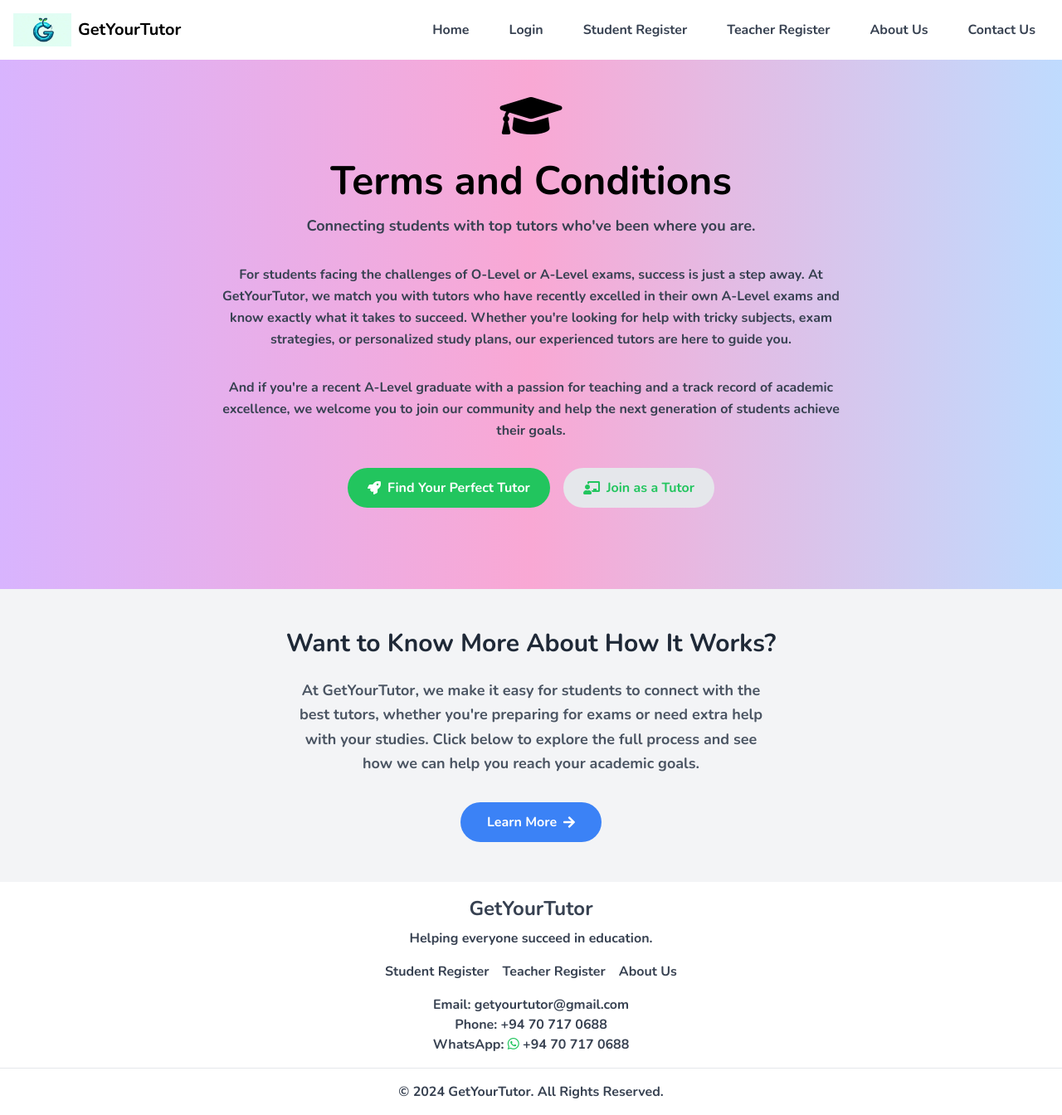
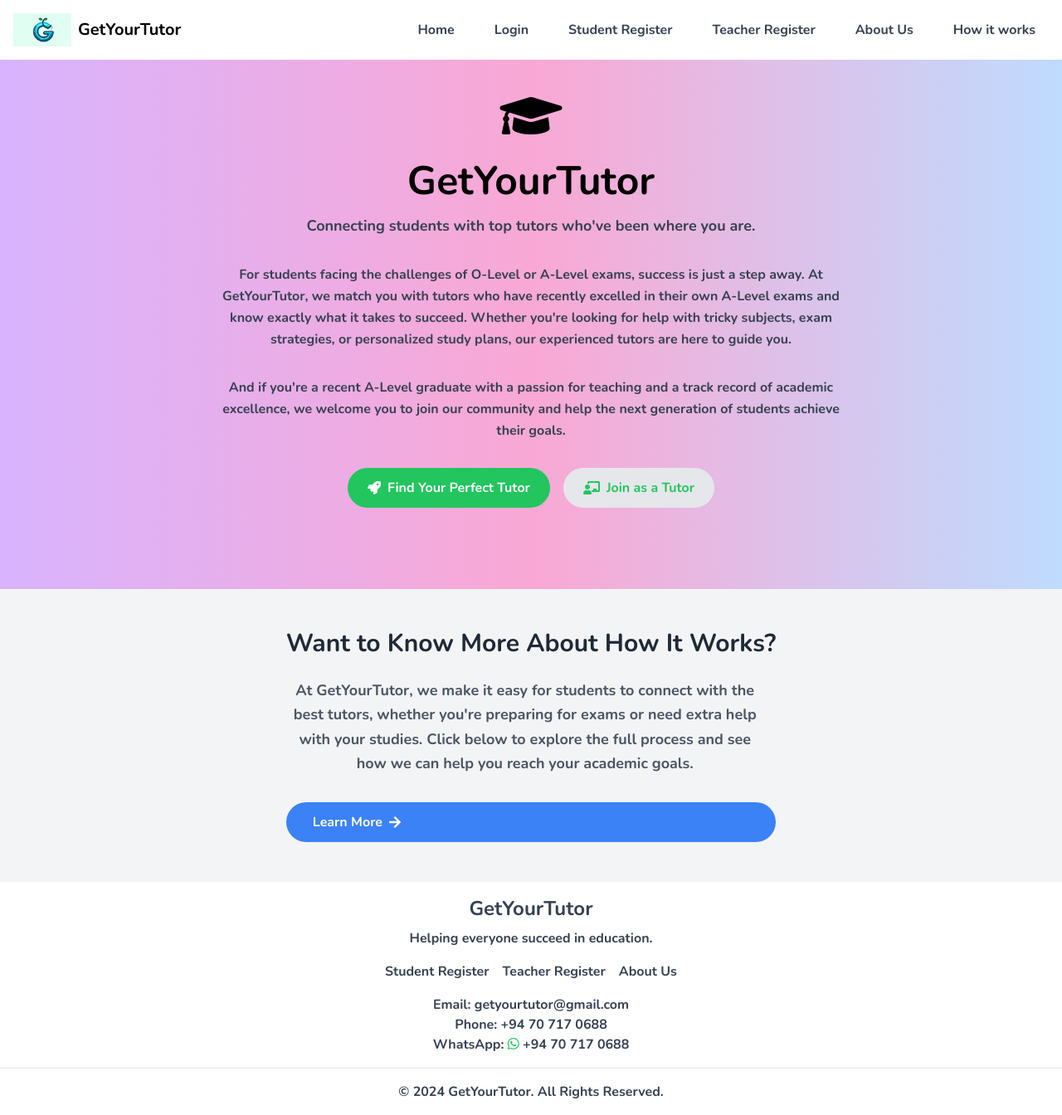
Before and after one commit to Sadil08/myappdone, a Django app: page / in a window 1280 px wide. Shown: the whole page at 83% size. Run offline with Django 5.2, Linux system fonts and the light colour scheme; some libraries are stand-ins or nearby versions.

Commit message:
how it works-2

```diff
--- a/myproject/accounts/templates/about_us.html
+++ b/myproject/accounts/templates/about_us.html
@@ -92,7 +92,7 @@
             <a href="{% url 'student_register' %}" class="text-gray-700 hover:bg-gray-200 px-4 py-2 rounded">Student Register</a>
             <a href="{% url 'teacher_register' %}" class="text-gray-700 hover:bg-gray-200 px-4 py-2 rounded">Teacher Register</a>
             <a href="{% url 'about_us' %}" class="text-gray-700 hover:bg-gray-200 px-4 py-2 rounded">About Us</a>
-            <a href="#" class="text-gray-700 hover:bg-gray-200 px-4 py-2 rounded">Contact Us</a>
+            <a href="{% url 'how_it_works'%}" class="text-gray-700 hover:bg-gray-200 px-4 py-2 rounded">How it works</a>
         </div>
 
         <!-- Hamburger Menu Icon for mobile -->
@@ -109,7 +109,7 @@
     <a href="{% url 'student_register' %}" class="text-gray-700 hover:bg-gray-200 px-4 py-2 rounded">Student Register</a>
     <a href="{% url 'teacher_register' %}" class="text-gray-700 hover:bg-gray-200 px-4 py-2 rounded">Teacher Register</a>
     <a href="{% url 'about_us' %}" class="text-gray-700 hover:bg-gray-200 px-4 py-2 rounded">About Us</a>
-    <a href="#" class="text-gray-700 hover:bg-gray-200 px-4 py-2 rounded">Contact Us</a>
+    <a href="{% url 'how_it_works'%}" class="text-gray-700 hover:bg-gray-200 px-4 py-2 rounded">How it works</a>
 </div>
 
 <script>
--- a/myproject/accounts/templates/accounts/login.html
+++ b/myproject/accounts/templates/accounts/login.html
@@ -73,7 +73,7 @@
             <a href="{% url 'login' %}" class="text-gray-700 hover:bg-gray-200 px-4 py-2 rounded">Login</a>
             <a href="{% url 'student_register' %}" class="text-gray-700 hover:bg-gray-200 px-4 py-2 rounded">Student Register</a>
             <a href="{% url 'teacher_register' %}" class="text-gray-700 hover:bg-gray-200 px-4 py-2 rounded">Teacher Register</a>
-            <a href="#" class="text-gray-700 hover:bg-gray-200 px-4 py-2 rounded">Contact Us</a>
+            <a href="{% url 'how_it_works'%}" class="text-gray-700 hover:bg-gray-200 px-4 py-2 rounded">How it works</a>
         </div>
                 <!-- Hamburger Menu Icon for mobile -->
                 <div class="menu-icon text-2xl cursor-pointer md:hidden" onclick="toggleMenu()">
@@ -88,7 +88,7 @@
     <a href="{% url 'login' %}" class="text-gray-700 hover:bg-gray-200 px-4 py-2 rounded">Login</a>
     <a href="{% url 'student_register' %}" class="text-gray-700 hover:bg-gray-200 px-4 py-2 rounded">Student Register</a>
     <a href="{% url 'teacher_register' %}" class="text-gray-700 hover:bg-gray-200 px-4 py-2 rounded">Teacher Register</a>
-    <a href="#" class="text-gray-700 hover:bg-gray-200 px-4 py-2 rounded">Contact Us</a>
+    <a href="{% url 'how_it_works'%}" class="text-gray-700 hover:bg-gray-200 px-4 py-2 rounded">How it works</a>
 </div>
 
 
--- a/myproject/accounts/templates/accounts/search_teachers.html
+++ b/myproject/accounts/templates/accounts/search_teachers.html
@@ -72,6 +72,7 @@
         <nav class="hidden md:flex space-x-6">
             <a href="{% url 'logout' %}" class="hover-underline-animation">Logout</a>
             <a href="{% url 'about_us' %}" class="hover-underline-animation">About Us</a>
+            <a href="{% url 'how_it_works' %}" class="hover-underline-animation">How it works</a>
         </nav>
 
         <!-- Hamburger Button (visible on mobile) -->
@@ -87,6 +88,7 @@
         <div id="mobileMenu" class="hidden flex flex-col absolute top-16 left-0 w-full bg-gray-800 text-white">
             <a href="{% url 'logout' %}" class="block py-2 px-4 hover:bg-gray-700">Logout</a>
             <a href="{% url 'about_us' %}" class="block py-2 px-4 hover:bg-gray-700">About Us</a>
+            <a href="{% url 'how_it_works' %}" class="block py-2 px-4 hover:bg-gray-700">How it works</a>
         </div>
     </header>
 
--- a/myproject/accounts/templates/accounts/student_dashboard.html
+++ b/myproject/accounts/templates/accounts/student_dashboard.html
@@ -204,6 +204,7 @@
         </ul>
     <a href="{% url 'logout' %}" class="hover-underline-animation">Logout</a>
     <a href="{% url 'search_teachers' %}" class="hover-underline-animation">Search Teachers</a>
+    <a href="{% url 'how_it_works' %}" class="hover-underline-animation">How it works</a>
 
 
 </nav>
@@ -223,6 +224,7 @@
 
             <a href="{% url 'logout' %}" class="block py-2 px-4 hover:bg-gray-700">Logout</a>
             <a href="{% url 'search_teachers' %}" class="block py-2 px-4 hover:bg-gray-700">Search Teachers</a>
+            <a href="{% url 'how_it_works' %}" class="block py-2 px-4 hover:bg-gray-700">How it works</a>
                               <!-- Forum Dropdown Menu -->
                               <ul class="relative group">
                                 <li class="#">
--- a/myproject/accounts/templates/accounts/student_register.html
+++ b/myproject/accounts/templates/accounts/student_register.html
@@ -153,7 +153,7 @@
             <a href="{% url 'login' %}" class="text-gray-700 hover:bg-gray-200 px-4 py-2 rounded">Login</a>
             <a href="{% url 'student_register' %}" class="text-gray-700 hover:bg-gray-200 px-4 py-2 rounded">Student Register</a>
             <a href="{% url 'teacher_register' %}" class="text-gray-700 hover:bg-gray-200 px-4 py-2 rounded">Teacher Register</a>
-            <a href="#" class="text-gray-700 hover:bg-gray-200 px-4 py-2 rounded">Contact Us</a>
+            <a href="{% url 'how_it_works'%}" class="text-gray-700 hover:bg-gray-200 px-4 py-2 rounded">How it works</a>
         </div>
 
         <!-- Hamburger Menu Icon for mobile -->
@@ -169,7 +169,7 @@
     <a href="{% url 'login' %}" class="text-gray-700 hover:bg-gray-200 px-4 py-2 rounded">Login</a>
     <a href="{% url 'student_register' %}" class="text-gray-700 hover:bg-gray-200 px-4 py-2 rounded">Student Register</a>
     <a href="{% url 'teacher_register' %}" class="text-gray-700 hover:bg-gray-200 px-4 py-2 rounded">Teacher Register</a>
-    <a href="#" class="text-gray-700 hover:bg-gray-200 px-4 py-2 rounded">Contact Us</a>
+    <a href="{% url 'how_it_works'%}" class="text-gray-700 hover:bg-gray-200 px-4 py-2 rounded">How it works</a>
 </div>
 
 <script>
--- a/myproject/accounts/templates/accounts/teacher_dashboard.html
+++ b/myproject/accounts/templates/accounts/teacher_dashboard.html
@@ -96,6 +96,7 @@
             </ul>
             <a href="{% url 'logout' %}" class="hover-underline-animation">Logout</a>
             <a href="{% url 'about_us' %}" class="hover-underline-animation">About Us</a>
+            <a href="{% url 'how_it_works' %}" class="hover-underline-animation">How it works</a>
         </nav>
 
         <div class="md:hidden">
@@ -109,6 +110,7 @@
         <div id="mobileMenu" class="hidden flex flex-col absolute top-16 left-0 w-full bg-gray-800 text-white">
             <a href="{% url 'logout' %}" class="block py-2 px-4 hover:bg-gray-700">Logout</a>
             <a href="{% url 'about_us' %}" class="block py-2 px-4 hover:bg-gray-700">About Us</a>
+            <a href="{% url 'how_it_works' %}" class="block py-2 px-4 hover:bg-gray-700">How it works</a>
                                           <!-- Forum Dropdown Menu -->
                                           <ul class="relative group">
                                             <li class="#">
--- a/myproject/accounts/templates/accounts/teacher_register.html
+++ b/myproject/accounts/templates/accounts/teacher_register.html
@@ -153,7 +153,7 @@
             <a href="{% url 'login' %}" class="text-gray-700 hover:bg-gray-200 px-4 py-2 rounded">Login</a>
             <a href="{% url 'student_register' %}" class="text-gray-700 hover:bg-gray-200 px-4 py-2 rounded">Student Register</a>
             <a href="{% url 'teacher_register' %}" class="text-gray-700 hover:bg-gray-200 px-4 py-2 rounded">Teacher Register</a>
-            <a href="#" class="text-gray-700 hover:bg-gray-200 px-4 py-2 rounded">Contact Us</a>
+            <a href="{% url 'how_it_works'%}" class="text-gray-700 hover:bg-gray-200 px-4 py-2 rounded">How it works</a>
         </div>
 
         <!-- Hamburger Menu Icon for mobile -->
@@ -169,7 +169,7 @@
     <a href="{% url 'login' %}" class="text-gray-700 hover:bg-gray-200 px-4 py-2 rounded">Login</a>
     <a href="{% url 'student_register' %}" class="text-gray-700 hover:bg-gray-200 px-4 py-2 rounded">Student Register</a>
     <a href="{% url 'teacher_register' %}" class="text-gray-700 hover:bg-gray-200 px-4 py-2 rounded">Teacher Register</a>
-    <a href="#" class="text-gray-700 hover:bg-gray-200 px-4 py-2 rounded">Contact Us</a>
+    <a href="{% url 'how_it_works'%}" class="text-gray-700 hover:bg-gray-200 px-4 py-2 rounded">How it works</a>
 </div>
 
 <script>
--- a/myproject/accounts/templates/error.html
+++ b/myproject/accounts/templates/error.html
@@ -72,7 +72,7 @@
             <a href="{% url 'login' %}" class="text-gray-700 hover:bg-gray-200 px-4 py-2 rounded">Login</a>
             <a href="{% url 'student_register' %}" class="text-gray-700 hover:bg-gray-200 px-4 py-2 rounded">Student Register</a>
             <a href="{% url 'teacher_register' %}" class="text-gray-700 hover:bg-gray-200 px-4 py-2 rounded">Teacher Register</a>
-            <a href="#" class="text-gray-700 hover:bg-gray-200 px-4 py-2 rounded">Contact Us</a>
+            <a href="{% url 'how_it_works'%}" class="text-gray-700 hover:bg-gray-200 px-4 py-2 rounded">How it works</a>
         </div>
 
         <!-- Hamburger Menu Icon for mobile -->
@@ -87,7 +87,7 @@
     <a href="{% url 'login' %}" class="text-gray-700 hover:bg-gray-200 px-4 py-2 rounded">Login</a>
     <a href="{% url 'student_register' %}" class="text-gray-700 hover:bg-gray-200 px-4 py-2 rounded">Student Register</a>
     <a href="{% url 'teacher_register' %}" class="text-gray-700 hover:bg-gray-200 px-4 py-2 rounded">Teacher Register</a>
-    <a href="#" class="text-gray-700 hover:bg-gray-200 px-4 py-2 rounded">Contact Us</a>
+    <a href="{% url 'how_it_works'%}" class="text-gray-700 hover:bg-gray-200 px-4 py-2 rounded">How it works</a>
 </div>
 
 
--- a/myproject/accounts/templates/home.html
+++ b/myproject/accounts/templates/home.html
@@ -74,7 +74,7 @@
             <a href="{% url 'student_register' %}" class="text-gray-700 hover:bg-gray-200 px-4 py-2 rounded">Student Register</a>
             <a href="{% url 'teacher_register' %}" class="text-gray-700 hover:bg-gray-200 px-4 py-2 rounded">Teacher Register</a>
             <a href="{% url 'about_us' %}" class="text-gray-700 hover:bg-gray-200 px-4 py-2 rounded">About Us</a>
-            <a href="#" class="text-gray-700 hover:bg-gray-200 px-4 py-2 rounded">Contact Us</a>
+            <a href="{% url 'how_it_works'%}" class="text-gray-700 hover:bg-gray-200 px-4 py-2 rounded">How it works</a>
         </div>
 
         <!-- Hamburger Menu Icon for mobile -->
@@ -91,7 +91,7 @@
     <a href="{% url 'student_register' %}" class="text-gray-700 hover:bg-gray-200 px-4 py-2 rounded">Student Register</a>
     <a href="{% url 'teacher_register' %}" class="text-gray-700 hover:bg-gray-200 px-4 py-2 rounded">Teacher Register</a>
     <a href="{% url 'about_us' %}" class="text-gray-700 hover:bg-gray-200 px-4 py-2 rounded">About Us</a>
-    <a href="#" class="text-gray-700 hover:bg-gray-200 px-4 py-2 rounded">Contact Us</a>
+    <a href="{% url 'how_it_works'%}" class="text-gray-700 hover:bg-gray-200 px-4 py-2 rounded">How it works</a>
 </div>
 
 
@@ -112,7 +112,7 @@
             <i class="fas fa-graduation-cap text-6xl text-black"></i>
         </div>
         <h1 class="text-5xl font-bold text-black mb-4">
-            Terms and Conditions
+            GetYourTutor
         </h1>
         <p class="text-lg text-gray-700 mb-8">
             Connecting students with top tutors who've been where you are.
@@ -138,6 +138,7 @@
 
 <!-- How It Works Section -->
 <section class="bg-gray-100 py-12 mt-12 w-full flex flex-col items-center">
+    <div class="text-center max-w-3xl">
     <h2 class="text-3xl font-bold text-gray-800 mb-6">Want to Know More About How It Works?</h2>
     <p class="text-lg text-gray-600 mb-8 max-w-xl text-center leading-relaxed">
         At <strong>GetYourTutor</strong>, we make it easy for students to connect with the best tutors, whether you're preparing for exams or need extra help with your studies. Click below to explore the full process and see how we can help you reach your academic goals.
@@ -146,6 +147,7 @@
         <span>Learn More</span>
         <i class="fas fa-arrow-right"></i>
     </a>
+    </div>
 </section>
 
 <!-- Footer Section -->
--- a/myproject/accounts/templates/terms.html
+++ b/myproject/accounts/templates/terms.html
@@ -91,7 +91,7 @@
             <a href="{% url 'student_register' %}" class="text-gray-700 hover:bg-gray-200 px-4 py-2 rounded">Student Register</a>
             <a href="{% url 'teacher_register' %}" class="text-gray-700 hover:bg-gray-200 px-4 py-2 rounded">Teacher Register</a>
             <a href="{% url 'about_us' %}" class="text-gray-700 hover:bg-gray-200 px-4 py-2 rounded">About Us</a>
-            <a href="#" class="text-gray-700 hover:bg-gray-200 px-4 py-2 rounded">Contact Us</a>
+            <a href="{% url 'how_it_works'%}" class="text-gray-700 hover:bg-gray-200 px-4 py-2 rounded">How it works</a>
         </div>
 
         <!-- Hamburger Menu Icon for mobile -->
@@ -108,7 +108,7 @@
     <a href="{% url 'student_register' %}" class="text-gray-700 hover:bg-gray-200 px-4 py-2 rounded">Student Register</a>
     <a href="{% url 'teacher_register' %}" class="text-gray-700 hover:bg-gray-200 px-4 py-2 rounded">Teacher Register</a>
     <a href="{% url 'about_us' %}" class="text-gray-700 hover:bg-gray-200 px-4 py-2 rounded">About Us</a>
-    <a href="#" class="text-gray-700 hover:bg-gray-200 px-4 py-2 rounded">Contact Us</a>
+    <a href="{% url 'how_it_works'%}" class="text-gray-700 hover:bg-gray-200 px-4 py-2 rounded">How it works</a>
 </div>
 
 <script>
```
